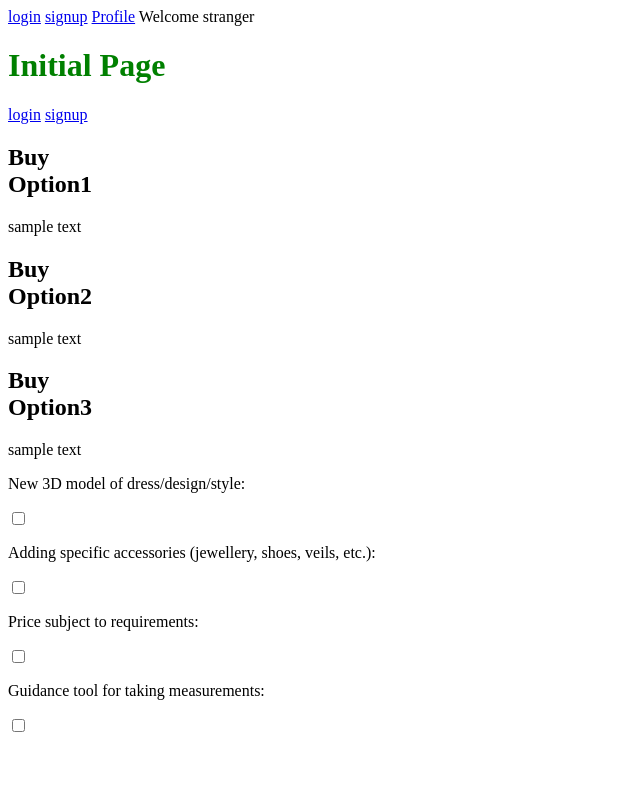
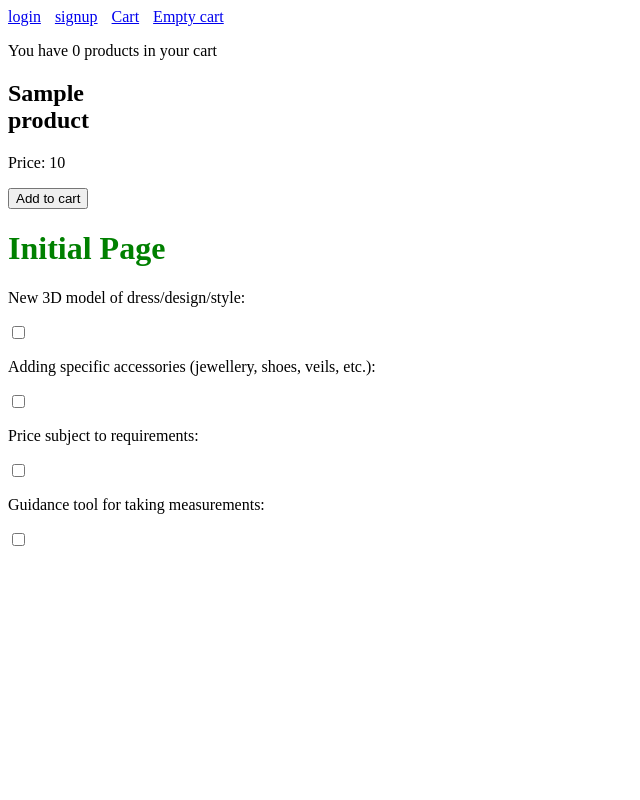
Before and after one commit to soer145a/KEA_Bachelor, a PHP site: page / in a window 1280 px wide. Shown: the whole page, without its empty margins (0-640 px from the left). Run offline with PHP 8.4, Linux system fonts and the light colour scheme; tables that the repository leaves empty or names only in its code hold one stand-in row (values such as "Sample post"); some libraries are stand-ins or nearby versions.

Commit message:
Created product cards dynamically created from products in database. Added add-to-cart functionality, empty cart functionality and disabled buttons for products already in cart

```diff
--- /dev/null
+++ b/API/empty-cart.php
@@ -0,0 +1,5 @@
+<?php
+session_start();
+unset($_SESSION['cart']);
+
+header('Location: ../index.php');
--- /dev/null
+++ b/Components/header.php
@@ -0,0 +1,35 @@
+<?php
+
+
+function headerComp()
+{
+
+    if (isset($_SESSION['loginStatus'])) {
+
+        $firstName = $_SESSION['customer_first_name'];
+        $lastName = $_SESSION['customer_last_name'];
+        $headerLinks = "<p>Hi $firstName $lastName</p> <br>
+        <a href='profile.php'>Profile</a>
+        <a href='logout.php'>Logout</a>
+        <a href='cart.php'>Cart</a>
+        <a href='API/empty-cart.php'>Empty cart</a>
+        ";
+    } else {
+        $headerLinks = "<a href='login.php'>login</a>
+        <a href='signup.php'>signup</a>
+        <a href='cart.php'>Cart</a>
+        <a href='empty-cart.php'>Empty cart</a>
+        ";
+    }
+    if (isset($_SESSION['cart'])) {
+        $count = count($_SESSION['cart']);
+        $cartCount = "<p>You have $count products in your cart</p>";
+    } else {
+        $cartCount = "<p>You have 0 products in your cart</p>";
+    }
+
+
+    $headerContent = $headerLinks . $cartCount;
+
+    echo $headerContent;
+}
--- /dev/null
+++ b/Components/product.php
@@ -0,0 +1,36 @@
+<?php
+
+
+function productComp($productPrice, $productName, $productId, $inCart)
+{
+
+    if ($inCart) {
+        $productCard = "
+        <div class='buyCard'>
+        <form method='post' action='API/add-product-to-cart.php'>
+        <h2>$productName</h2>
+        <p>Price: $productPrice</p>
+        <button type='submit' disabled name='add_to_cart'>Already in cart</button>
+        <input type='hidden' name='product_id' value='$productId'></input>
+        <input type='hidden' name='product_price' value='$productPrice'></input>
+        <input type='hidden' name='product_name' value='$productName'></input>
+        </form>
+        </div>
+        ";
+    } else {
+        $productCard = "
+        <div class='buyCard'>
+        <form method='post' action='API/add-product-to-cart.php'>
+        <h2>$productName</h2>
+        <p>Price: $productPrice</p>
+        <button type='submit' name='add_to_cart'>Add to cart</button>
+        <input type='hidden' name='product_id' value='$productId'></input>
+        <input type='hidden' name='product_price' value='$productPrice'></input>
+        <input type='hidden' name='product_name' value='$productName'></input>
+        </form>
+        </div>
+        ";
+    }
+
+    echo $productCard;
+}
--- a/css/app.css
+++ b/css/app.css
@@ -9,3 +9,7 @@ h1 {
 .buyCard {
     max-width: 100px;
 }
+
+a {
+    margin-right: 10px;
+}
--- a/header.php
+++ /dev/null
@@ -1,18 +0,0 @@
-<?php
-
-session_start();
-if (isset($_SESSION['loginStatus'])) {
-    $firstName = $_SESSION['customer_first_name'];
-    $lastName = $_SESSION['customer_last_name'];
-    $welcomeMessage = "Welcome " . $firstName . " " . $lastName;
-} else {
-    $welcomeMessage = "Welcome stranger";
-}
-
-?>
-
-
-<a href="login.php">login</a>
-<a href="signup.php">signup</a>
-<a href="profile.php">Profile</a>
-<?= $welcomeMessage ?>
--- a/index.php
+++ b/index.php
@@ -1,8 +1,25 @@
 <?php
+session_start();
 include_once("DB_Connection/connection.php");
-include_once("header.php");
+include_once("Components/product.php");
+include_once("Components/header.php");
+$header = headerComp();
 
-
+$sql = "SELECT * FROM products";
+$result = $conn->query($sql);
+$productCards = "";
+while ($row = $result->fetch_object()) {
+    if (isset($_SESSION['cart'])) {
+        $productIdsArray = array_column($_SESSION['cart'], 'product_id');
+        if (in_array($row->product_id, $productIdsArray)) {
+            $productCards = $productCards . productComp($row->product_price, $row->product_name, $row->product_id, true);
+        } else {
+            $productCards = $productCards . productComp($row->product_price, $row->product_name, $row->product_id, false);
+        }
+    } else {
+        $productCards = $productCards . productComp($row->product_price, $row->product_name, $row->product_id, false);
+    }
+}
 ?>
 
 
@@ -18,43 +35,10 @@ include_once("header.php");
 </head>
 
 <body>
+    <div><?= $header ?></div>
     <h1>Initial Page</h1>
-    <?php
-    session_start();
-    if (isset($_SESSION['loginStatus'])) {
-        $firstName = $_SESSION['customer_first_name'];
-        $lastName = $_SESSION['customer_last_name'];
-        echo "<p>Hi $firstName $lastName</p> <br>
-        <a href='profile.php'>Profile</a> <br>
-        <a href='logout.php'>Logout</a>
-        ";
-    } else {
-        echo "<a href='login.php'>login</a>
-        <a href='signup.php'>signup</a>
-        ";
-    }
-    ?>
-
-
     <div id="buyOptions">
-        <div class="buyCard">
-            <h2>Buy Option1</h2>
-            <p>sample text</p>
-            <!-- <button onclick="addToBasket(1)">Buy me</button> -->
-            <div id="paypal-button-container"></div>
-        </div>
-        <div class="buyCard">
-            <h2>Buy Option2</h2>
-            <p>sample text</p>
-            <!--   <button onclick="addToBasket(2)">Buy me</button> -->
-
-        </div>
-        <div class="buyCard">
-            <h2>Buy Option3</h2>
-            <p>sample text</p>
-            <!--  <button onclick="addToBasket(3)">Buy me</button> -->
-
-        </div>
+        <?= $productCards ?>
     </div>
     <div id="addOns">
         <label>
@@ -76,27 +60,3 @@ include_once("header.php");
     </div>
 </body>
 <script src="js/app.js"></script>
-<script src="https://www.paypal.com/sdk/js?client-id=ASc0sohSJuv9IX6ovw_EQxA0uGoiQO5YxX2U7u9qnfZGwovsZ6Tylr1Arf0XOCAshoqqX8ApS3nkYpGy&currency=EUR">
-</script>
-<script>
-    paypal.Buttons({
-        style: {
-            color: 'blue',
-            shape: 'pill'
-        },
-        createOrder: function(data, actions) {
-            return actions.order.create({
-                purchase_units: [{
-                    amount: {
-                        value: '100'
-                    }
-                }]
-            });
-        },
-        onApprove: function(data, actions) {
-            return actions.order.capture().then(function(details) {
-                alert('Transaction completed by ' + details.payer.name.given_name);
-            });
-        }
-    }).render('#paypal-button-container');
-</script>
--- a/js/app.js
+++ b/js/app.js
@@ -68,18 +68,7 @@ function gatherProductData() {
   });
   return returnObject;
 }
-async function addToBasket(productNmbr) {
-  let addOns = gatherProductData();
-  console.log(addOns);
-  console.log(productNmbr);
-  let postBody = {
-    addonData: addOns,
-    productID: productNmbr,
-  };
-  postData("API/add-product-to-basket.php", postBody).then((data) =>
-    informationHandler(data)
-  );
-}
+
 function informationHandler(returnData) {
   //console.log(returnData);
   window.location.href = document.location + "signup.php";
--- a/profile.php
+++ b/profile.php
@@ -1,6 +1,6 @@
 <?php
 session_start();
-if (!isset($_SESSION['loginStatus']) || !$_SESSION['loginStatus']) {
+if (!isset($_SESSION['loginStatus'])) {
     header('Location: login.php');
 } else {
     $firstName = $_SESSION['customer_first_name'];
```
Also changed, not shown: API/add-product-to-basket.php (deleted, +0 -14 lines), API/add-product-to-cart.php (added, +26 -0 lines), cart.php (added, +50 -0 lines), payment.php (+7 -4 lines), signup.php (+4 -3 lines).
